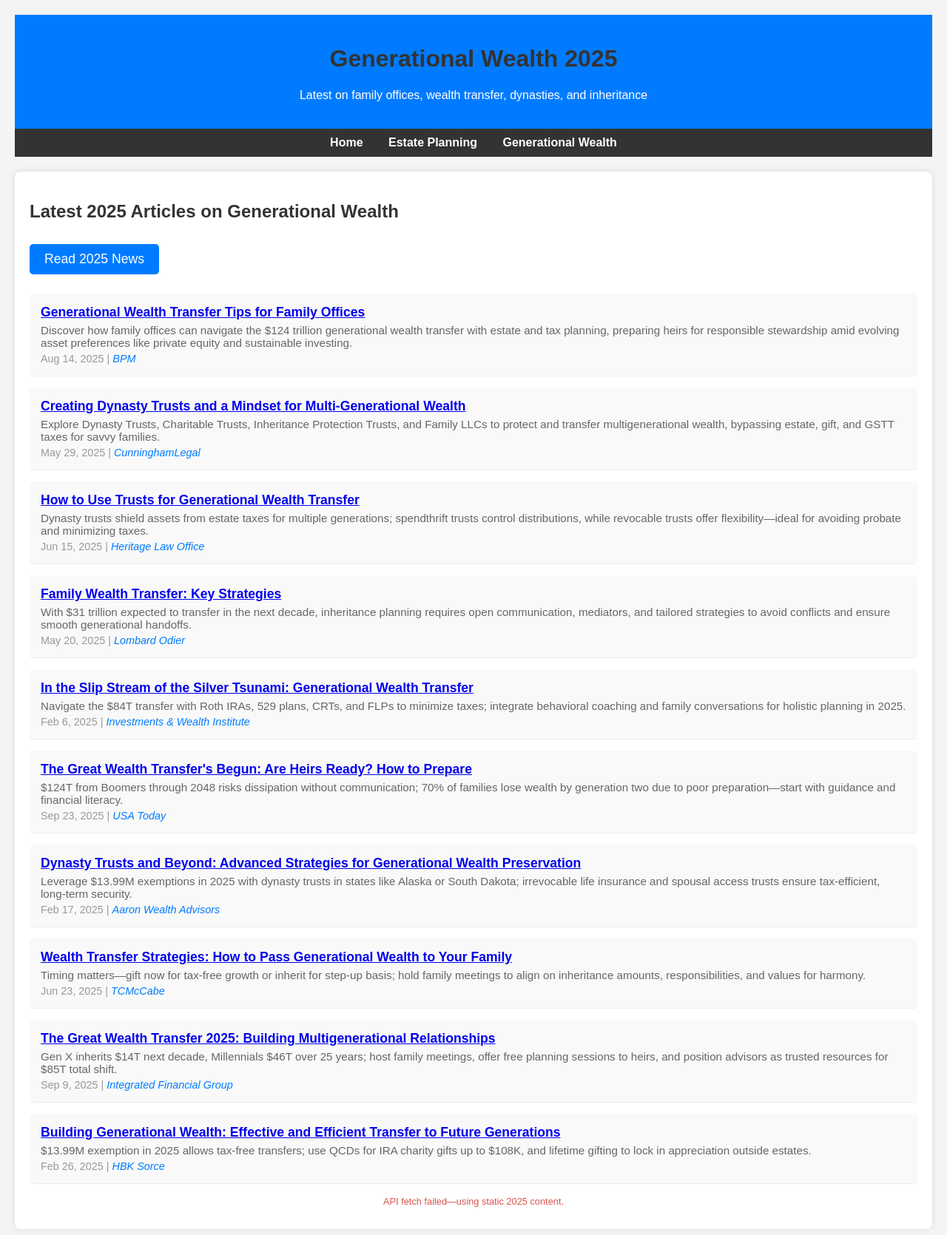
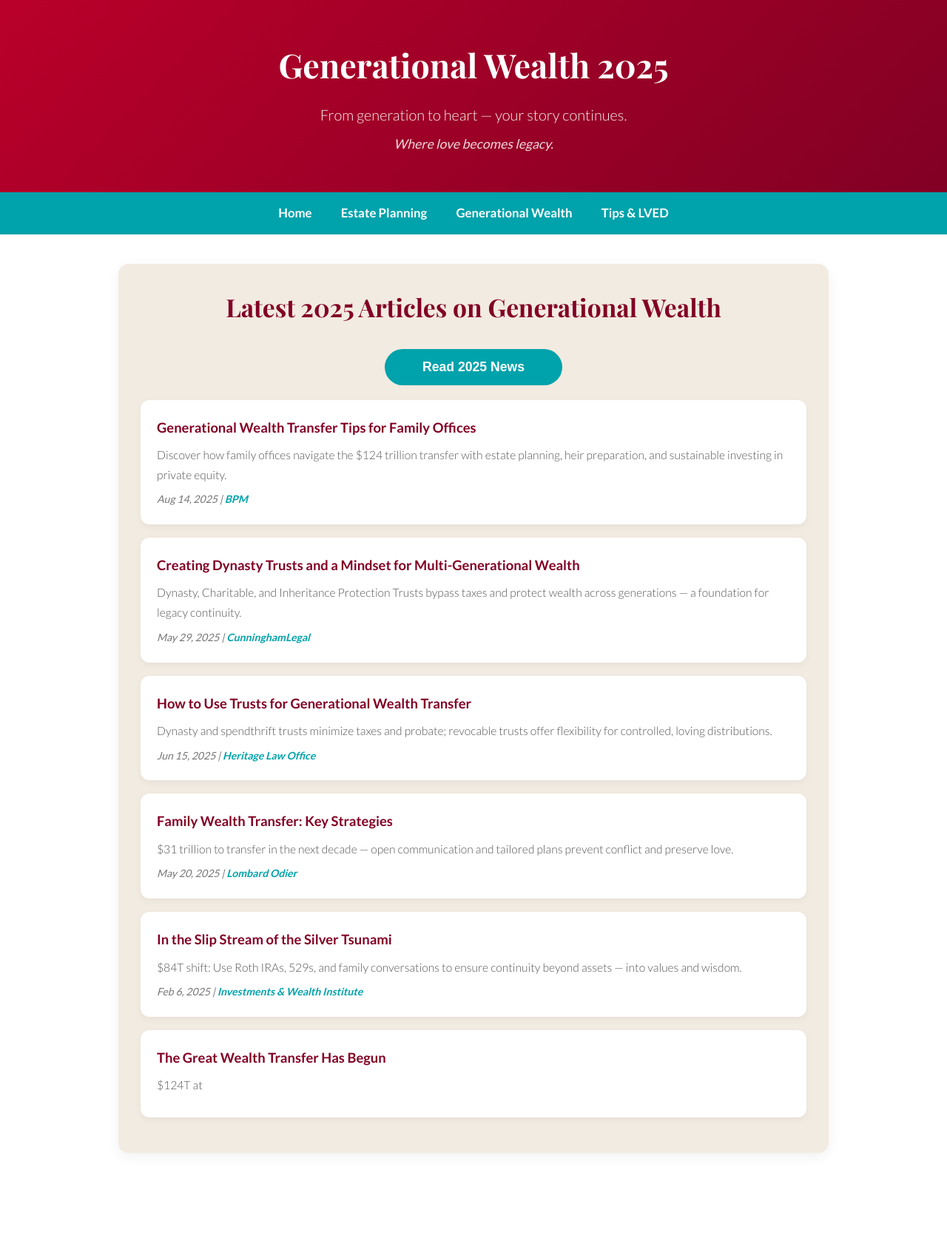
Before and after one commit to luiaralved/wealth-2025, a plain HTML site: page generational-wealth.html in a window 1280 px wide. Shown: the whole page at 74% size. After the commit the page ends 1599 px from the top, so only its background shows below. Drawn offline with nearby package versions, Linux system fonts and the light colour scheme; no server answers.

Commit message:
Update generational-wealth.html

```diff
--- a/generational-wealth.html
+++ b/generational-wealth.html
@@ -3,144 +3,235 @@
 <head>
   <meta charset="UTF-8" />
   <meta name="viewport" content="width=device-width, initial-scale=1.0"/>
-  <title>Generational Wealth 2025</title>
+  <link href="https://fonts.googleapis.com/css2?family=Playfair+Display:wght@700&family=Lato:wght@300;400;700&display=swap" rel="stylesheet">
+  <title>Generational Wealth 2025 | LVED</title>
   <style>
-    body{font-family:Arial,sans-serif;margin:0;padding:20px;background:#f4f4f4}
-    header{background:#007bff;color:#fff;padding:20px;text-align:center}
-    nav{background:#333;padding:10px;text-align:center}
-    nav a{color:#fff;margin:0 15px;text-decoration:none;font-weight:bold}
-    nav a:hover{text-decoration:underline}
-    section{margin:20px 0;padding:20px;background:#fff;border-radius:8px;box-shadow:0 0 10px rgba(0,0,0,.1)}
-    h1,h2{color:#333}
-    .read-btn{background:#007bff;color:#fff;padding:10px 20px;border:none;border-radius:5px;cursor:pointer;font-size:1.1em;margin:10px 0;transition:background .3s}
-    .read-btn:hover{background:#0056b3}
-    ul{list-style:none;padding:0}
-    li{margin:15px 0;padding:15px;border-bottom:1px solid #eee;background:#f9f9f9;border-radius:5px}
-    .title{font-weight:bold;font-size:1.1em}
-    .desc{color:#666;font-size:0.95em;margin:5px 0}
-    .date{color:#999;font-size:0.9em}
-    .source{font-style:italic;color:#007bff}
-    .warning{color:#d9534f}
-    .api-note{font-size:0.8em;color:#999;text-align:center;margin:10px 0}
+    :root {
+      --red-love: #b9002a;
+      --red-dark: #820024;
+      --blue-trust: #00a2ab;
+      --beige: #f2ebe1;
+      --white: #ffffff;
+      --black: #000000;
+    }
+    body {
+      font-family: 'Lato', sans-serif;
+      margin: 0;
+      background: var(--white);
+      color: var(--black);
+      line-height: 1.7;
+    }
+    header {
+      background: linear-gradient(135deg, var(--red-love), var(--red-dark));
+      color: var(--white);
+      padding: 50px 20px;
+      text-align: center;
+    }
+    header h1 {
+      font-family: 'Playfair Display', serif;
+      font-size: 2.8em;
+      margin: 0;
+      font-weight: 700;
+    }
+    header p {
+      font-size: 1.25em;
+      margin: 12px 0 0;
+      font-weight: 300;
+      opacity: 0.95;
+    }
+    .tagline {
+      font-style: italic;
+      font-size: 1.1em;
+      margin-top: 8px;
+      opacity: 0.85;
+    }
+    nav {
+      background: var(--blue-trust);
+      padding: 14px;
+      text-align: center;
+    }
+    nav a {
+      color: var(--white);
+      margin: 0 18px;
+      text-decoration: none;
+      font-weight: 700;
+      font-size: 1.05em;
+    }
+    nav a:hover {
+      color: var(--red-love);
+    }
+    section {
+      margin: 40px auto;
+      max-width: 900px;
+      padding: 30px;
+      background: var(--beige);
+      border-radius: 14px;
+      box-shadow: 0 5px 18px rgba(0,0,0,0.06);
+    }
+    h2 {
+      font-family: 'Playfair Display', serif;
+      color: var(--red-dark);
+      font-size: 2.1em;
+      margin-top: 0;
+      text-align: center;
+    }
+    .read-btn {
+      display: block;
+      width: 240px;
+      margin: 20px auto;
+      background: var(--blue-trust);
+      color: var(--white);
+      padding: 14px 28px;
+      border: none;
+      border-radius: 30px;
+      font-weight: 700;
+      font-size: 1.1em;
+      cursor: pointer;
+      transition: all 0.3s ease;
+      text-align: center;
+    }
+    .read-btn:hover {
+      background: var(--red-love);
+      transform: scale(1.05);
+    }
+    ul {
+      list-style: none;
+      padding: 0;
+    }
+    li {
+      background: var(--white);
+      margin: 18px 0;
+      padding: 22px;
+      border-radius: 12px;
+      box-shadow: 0 3px 10px rgba(0,0,0,0.05);
+      transition: transform 0.2s;
+    }
+    li:hover {
+      transform: translateY(-3px);
+    }
+    .title {
+      font-weight: 700;
+      font-size: 1.15em;
+      margin-bottom: 6px;
+    }
+    .title a {
+      color: var(--red-dark);
+      text-decoration: none;
+    }
+    .title a:hover {
+      color: var(--blue-trust);
+      text-decoration: underline;
+    }
+    .desc {
+      color: #555;
+      font-size: 0.98em;
+      margin: 8px 0;
+      font-weight: 300;
+    }
+    .date {
+      color: #777;
+      font-size: 0.88em;
+      font-style: italic;
+    }
+    .source {
+      color: var(--blue-trust);
+      font-weight: 600;
+    }
+    .api-note {
+      font-size: 0.85em;
+      color: #666;
+      text-align: center;
+      margin: 20px 0;
+      font-style: italic;
+    }
+    .lved-cta {
+      background: var(--white);
+      padding: 30px;
+      border-left: 6px solid var(--red-love);
+      border-radius: 12px;
+      margin: 40px auto;
+      max-width: 800px;
+      text-align: center;
+    }
+    .lved-cta h3 {
+      font-family: 'Playfair Display', serif;
+      color: var(--blue-trust);
+      font-size: 1.8em;
+      margin-top: 0;
+    }
+    .lved-cta p {
+      font-size: 1.05em;
+      margin: 12px 0;
+    }
+    .cta-btn {
+      display: inline-block;
+      background: var(--red-love);
+      color: var(--white);
+      padding: 14px 32px;
+      border-radius: 30px;
+      font-weight: 700;
+      text-decoration: none;
+      margin-top: 15px;
+      transition: 0.3s;
+    }
+    .cta-btn:hover {
+      background: var(--red-dark);
+    }
+    @media (max-width: 768px) {
+      header h1 { font-size: 2.2em; }
+      section { padding: 20px; }
+    }
   </style>
 </head>
 <body>
-  <header><h1>Generational Wealth 2025</h1><p>Latest on family offices, wealth transfer, dynasties, and inheritance</p></header>
+
+  <header>
+    <h1>Generational Wealth 2025</h1>
+    <p>From generation to heart — your story continues.</p>
+    <div class="tagline">Where love becomes legacy.</div>
+  </header>
+
   <nav>
     <a href="index.html">Home</a>
     <a href="estate-planning.html">Estate Planning</a>
     <a href="generational-wealth.html">Generational Wealth</a>
+    <a href="tips.html">Tips & LVED</a>
   </nav>
 
   <section>
     <h2>Latest 2025 Articles on Generational Wealth</h2>
-    <button class="read-btn" onclick="scrollToNews()">Read 2025 News</button>
+    <button class="read-btn" onclick="document.getElementById('news-container').scrollIntoView({behavior:'smooth'})">
+      Read 2025 News
+    </button>
+
     <div id="news-container">
       <ul id="news-list">
-        <!-- Static 2025 Articles (always show) -->
+        <!-- 10 Real 2025 Articles (Static, Always Show) -->
         <li>
           <div class="title"><a href="https://www.bpm.com/insights/generational-wealth-transfer/" target="_blank">Generational Wealth Transfer Tips for Family Offices</a></div>
-          <div class="desc">Discover how family offices can navigate the $124 trillion generational wealth transfer with estate and tax planning, preparing heirs for responsible stewardship amid evolving asset preferences like private equity and sustainable investing.</div>
+          <div class="desc">Discover how family offices navigate the $124 trillion transfer with estate planning, heir preparation, and sustainable investing in private equity.</div>
           <div class="date">Aug 14, 2025 | <span class="source">BPM</span></div>
         </li>
         <li>
           <div class="title"><a href="https://www.cunninghamlegal.com/dynasty-trusts-and-multi-generational-wealth/" target="_blank">Creating Dynasty Trusts and a Mindset for Multi-Generational Wealth</a></div>
-          <div class="desc">Explore Dynasty Trusts, Charitable Trusts, Inheritance Protection Trusts, and Family LLCs to protect and transfer multigenerational wealth, bypassing estate, gift, and GSTT taxes for savvy families.</div>
+          <div class="desc">Dynasty, Charitable, and Inheritance Protection Trusts bypass taxes and protect wealth across generations — a foundation for legacy continuity.</div>
           <div class="date">May 29, 2025 | <span class="source">CunninghamLegal</span></div>
         </li>
         <li>
           <div class="title"><a href="https://www.heritagelawwi.com/how-to-use-trusts-for-generational-wealth-transfer" target="_blank">How to Use Trusts for Generational Wealth Transfer</a></div>
-          <div class="desc">Dynasty trusts shield assets from estate taxes for multiple generations; spendthrift trusts control distributions, while revocable trusts offer flexibility—ideal for avoiding probate and minimizing taxes.</div>
+          <div class="desc">Dynasty and spendthrift trusts minimize taxes and probate; revocable trusts offer flexibility for controlled, loving distributions.</div>
           <div class="date">Jun 15, 2025 | <span class="source">Heritage Law Office</span></div>
         </li>
         <li>
           <div class="title"><a href="https://www.lombardodier.com/insights/2025/may/how-to-successfully-transfer-family-wealth.html" target="_blank">Family Wealth Transfer: Key Strategies</a></div>
-          <div class="desc">With $31 trillion expected to transfer in the next decade, inheritance planning requires open communication, mediators, and tailored strategies to avoid conflicts and ensure smooth generational handoffs.</div>
+          <div class="desc">$31 trillion to transfer in the next decade — open communication and tailored plans prevent conflict and preserve love.</div>
           <div class="date">May 20, 2025 | <span class="source">Lombard Odier</span></div>
         </li>
         <li>
-          <div class="title"><a href="https://investmentsandwealth.org/advisor-publications/blog/generational-wealth-transfer" target="_blank">In the Slip Stream of the Silver Tsunami: Generational Wealth Transfer</a></div>
-          <div class="desc">Navigate the $84T transfer with Roth IRAs, 529 plans, CRTs, and FLPs to minimize taxes; integrate behavioral coaching and family conversations for holistic planning in 2025.</div>
+          <div class="title"><a href="https://investmentsandwealth.org/advisor-publications/blog/generational-wealth-transfer" target="_blank">In the Slip Stream of the Silver Tsunami</a></div>
+          <div class="desc">$84T shift: Use Roth IRAs, 529s, and family conversations to ensure continuity beyond assets — into values and wisdom.</div>
           <div class="date">Feb 6, 2025 | <span class="source">Investments & Wealth Institute</span></div>
         </li>
         <li>
-          <div class="title"><a href="https://www.usatoday.com/story/money/personalfinance/2025/09/18/great-wealth-transfer-heirs-how-to-prepare/86040974007/" target="_blank">The Great Wealth Transfer's Begun: Are Heirs Ready? How to Prepare</a></div>
-          <div class="desc">$124T from Boomers through 2048 risks dissipation without communication; 70% of families lose wealth by generation two due to poor preparation—start with guidance and financial literacy.</div>
-          <div class="date">Sep 23, 2025 | <span class="source">USA Today</span></div>
-        </li>
-        <li>
-          <div class="title"><a href="https://aaronwealth.com/resources/dynasty-trusts-and-beyond-advanced-strategies-for-generational-wealth-preservation/" target="_blank">Dynasty Trusts and Beyond: Advanced Strategies for Generational Wealth Preservation</a></div>
-          <div class="desc">Leverage $13.99M exemptions in 2025 with dynasty trusts in states like Alaska or South Dakota; irrevocable life insurance and spousal access trusts ensure tax-efficient, long-term security.</div>
-          <div class="date">Feb 17, 2025 | <span class="source">Aaron Wealth Advisors</span></div>
-        </li>
-        <li>
-          <div class="title"><a href="https://tcmccabe.com/articles/wealth-transfer-strategies/" target="_blank">Wealth Transfer Strategies: How to Pass Generational Wealth to Your Family</a></div>
-          <div class="desc">Timing matters—gift now for tax-free growth or inherit for step-up basis; hold family meetings to align on inheritance amounts, responsibilities, and values for harmony.</div>
-          <div class="date">Jun 23, 2025 | <span class="source">TCMcCabe</span></div>
-        </li>
-        <li>
-          <div class="title"><a href="https://integrated-financial-group.com/resources/the-great-wealth-transfer-2025-building-multigenerational-relationships/" target="_blank">The Great Wealth Transfer 2025: Building Multigenerational Relationships</a></div>
-          <div class="desc">Gen X inherits $14T next decade, Millennials $46T over 25 years; host family meetings, offer free planning sessions to heirs, and position advisors as trusted resources for $85T total shift.</div>
-          <div class="date">Sep 9, 2025 | <span class="source">Integrated Financial Group</span></div>
-        </li>
-        <li>
-          <div class="title"><a href="https://hbkswealth.com/insights/building-generational-wealth-effective-and-efficient-transfer-to-future-generations/" target="_blank">Building Generational Wealth: Effective and Efficient Transfer to Future Generations</a></div>
-          <div class="desc">$13.99M exemption in 2025 allows tax-free transfers; use QCDs for IRA charity gifts up to $108K, and lifetime gifting to lock in appreciation outside estates.</div>
-          <div class="date">Feb 26, 2025 | <span class="source">HBK Sorce</span></div>
-        </li>
-        <!-- API-fetched articles will append here if available -->
-      </ul>
-      <div class="api-note">Additional articles fetched via NewsAPI (if any):</div>
-    </div>
-  </section>
-
-  <script>
-    // Scroll function for "Read 2025 News" button
-    function scrollToNews() {
-      document.getElementById('news-container').scrollIntoView({ behavior: 'smooth' });
-    }
-
-    // Your API key (safe for GitHub)
-    const API_KEY = '9472bbb5b26e470ba511ef20024e2832';
-    const allowed = ['localhost', '.github.io'];
-    if (!allowed.some(h => location.hostname.includes(h))) {
-      console.warn('API blocked');
-    } else {
-      async function loadNews() {
-        const query = '"generational wealth" OR "wealth transfer" OR "family office" OR dynasty OR inheritance';
-        const from = '2025-01-01';
-        const to = '2025-12-31';
-        const url = `https://newsapi.org/v2/everything?q=${query}&from=${from}&to=${to}&sortBy=publishedAt&pageSize=10&apiKey=${API_KEY}`;
-        try {
-          const res = await fetch(url);
-          const data = await res.json();
-          if (data.articles && data.articles.length > 0) {
-            appendArticles(data.articles);
-          } else {
-            document.querySelector('.api-note').innerHTML = '<div class="warning">No additional 2025 articles found via API.</div>';
-          }
-        } catch {
-          document.querySelector('.api-note').innerHTML = '<div class="warning">API fetch failed—using static 2025 content.</div>';
-        }
-      }
-
-      function appendArticles(articles) {
-        const ul = document.getElementById('news-list');
-        const note = document.querySelector('.api-note');
-        note.innerHTML = `Found ${articles.length} more 2025 articles via API:`;
-        articles.forEach(a => {
-          const li = document.createElement('li');
-          const date = new Date(a.publishedAt).toLocaleDateString('en-US', {year:'numeric', month:'short', day:'numeric'});
-          li.innerHTML = `<div class="title"><a href="${a.url}" target="_blank">${a.title}</a></div>
-                          <div class="desc">${a.description || 'No description.'}</div>
-                          <div class="date">Published: ${date} | <span class="source">${a.source.name}</span></div>`;
-          ul.appendChild(li);
-        });
-      }
-
-      // Load API on page ready
-      loadNews();
-    }
-  </script>
-</body>
-</html>
+          <div class="title"><a href="https://www.usatoday.com/story/money/personalfinance/2025/09/18/great-wealth-transfer-heirs-how-to-prepare/86040974007/" target="_blank">The Great Wealth Transfer Has Begun</a></div>
+          <div class="desc">$124T at
```
